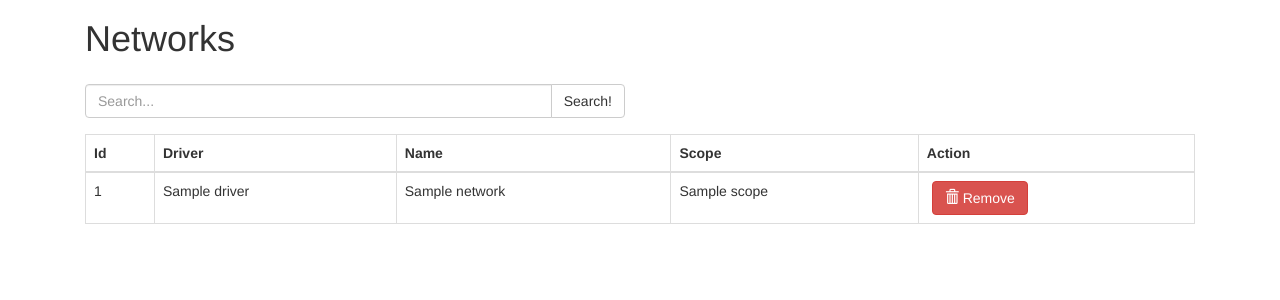
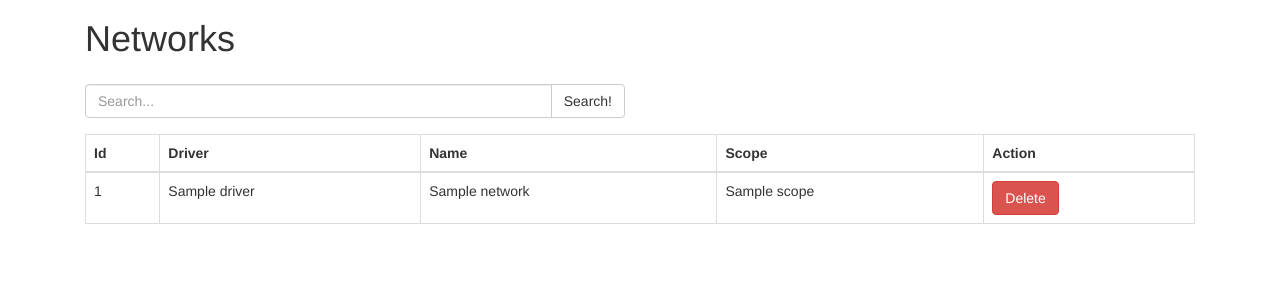
Before and after one commit to JesusTinoco/docker-ui, a Flask app: template app/templates/networks/list.html in a window 1280 px wide. Shown: the part 51-351 px from the top of the page. Run offline with Flask 2, Linux system fonts and the light colour scheme; the template is opened without the code that fills it: most values are stand-ins (such as "Sample title", 1, 10 or a date in 2020); some libraries are stand-ins or nearby versions.

Commit message:
Fixed typo

```diff
--- a/app/templates/networks/list.html
+++ b/app/templates/networks/list.html
@@ -25,9 +25,7 @@
             <td>{{ network.scope() }}</td>
             <td>
               <form action="{{ url_for('networks.remove_network', network_id=network.id()) }}" method="post">
-                <button type="submit" class="btn btn-danger button-container-action">
-                  <span class="glyphicon glyphicon-trash" aria-hidden="true"></span> Remove
-                </button>
+                <button class="btn btn-danger" type="submit">Delete</button>
               </form>
             </td>
           </tr>
```
